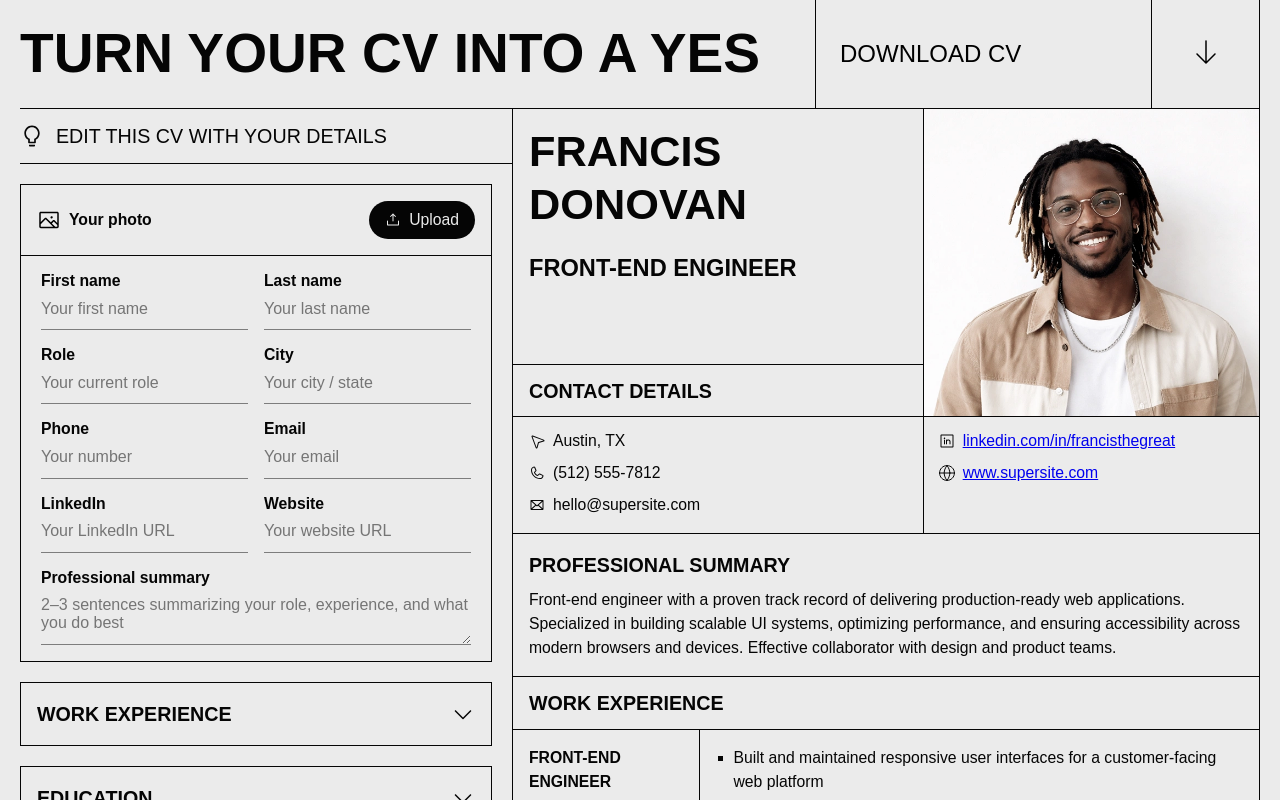
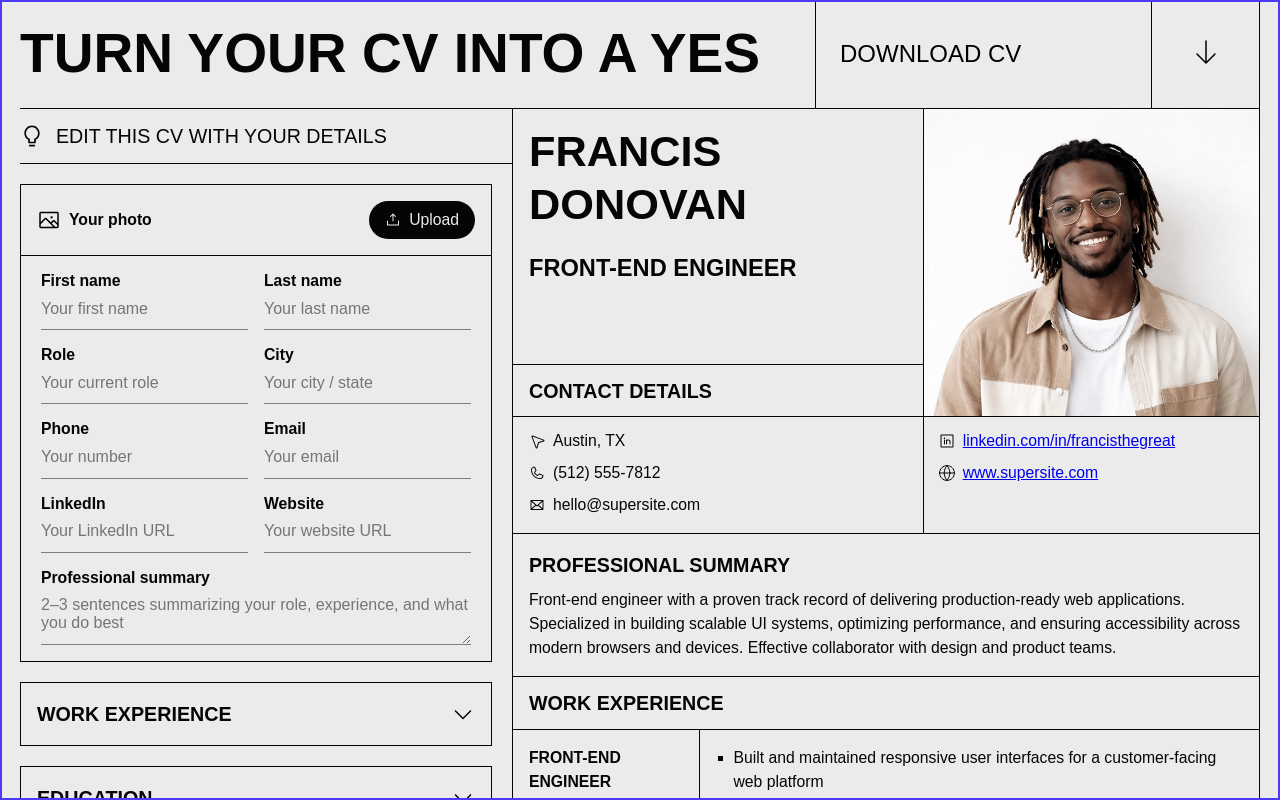
Before and after one commit to dee-diaz/cv-application, a React (Vite) app: page / in a window 1280 px wide. Shown: the top 800 px of the page. Built offline with nearby package versions, Linux system fonts and the light colour scheme; a web font is replaced by a local one.

Commit message:
feat(styles): add focus-visible anchor outline with fallback

```diff
--- a/src/index.css
+++ b/src/index.css
@@ -155,17 +155,28 @@
   scroll-margin-block: 5ex;
 }
 
-:where(
-  a,
-  button,
-  input,
-  select,
-  textarea,
-  summary,
-  [tabindex]:not([tabindex='-1'])
-):focus-visible {
+*:focus-visible {
   outline: 3px solid oklch(51.1% 0.262 276.966);
   outline-offset: calc(2px * -1);
+}
+
+@supports (position-anchor: --focus) and (inset: anchor(inside, 0)) {
+  *:focus-visible {
+    outline: none;
+    anchor-name: --focus;
+  }
+
+  html::after {
+    content: "";
+    position: fixed;
+    position-anchor: --focus;
+    inset: anchor(inside, 0);
+    outline: 3px solid oklch(51.1% 0.262 276.966);
+    outline-offset: calc(2px * -1);
+    transition: .4s;
+    pointer-events: none;
+    z-index: 99999;
+  }
 }
 
 @media (prefers-reduced-motion: no-preference) {
```
